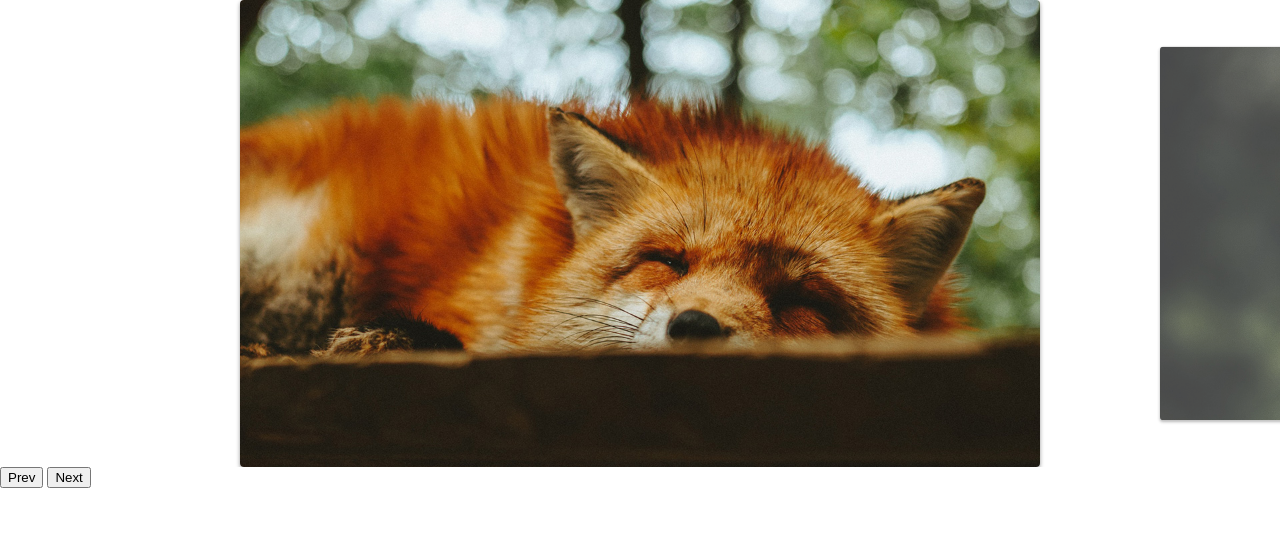
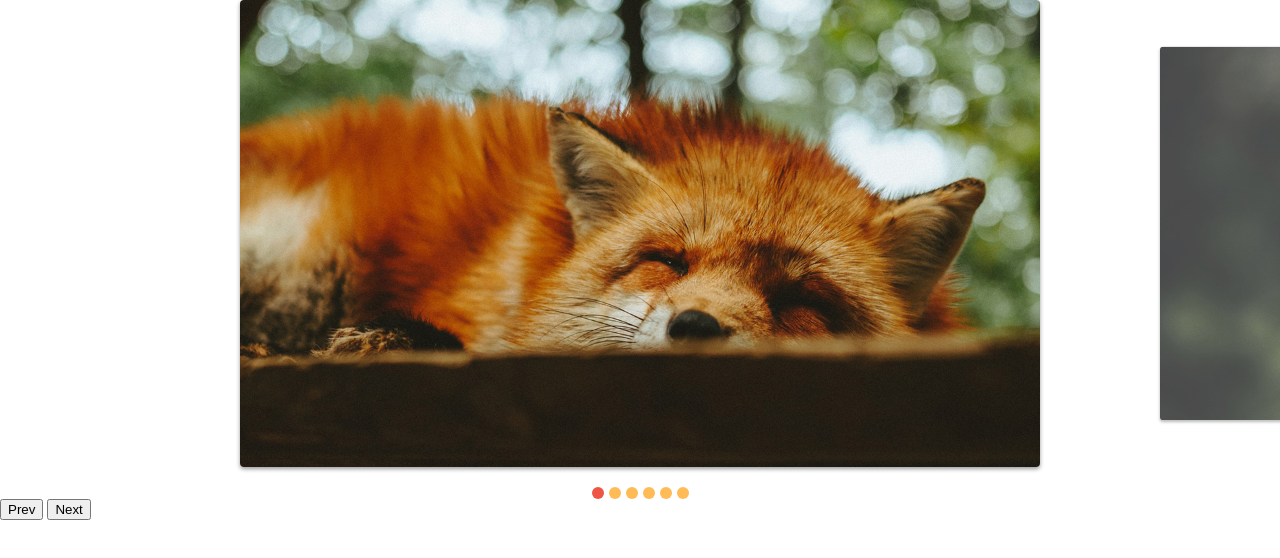
Before and after one commit to mateusxczw/slide, a plain HTML site: page index.html in a window 1280 px wide. Drawn offline with Linux system fonts and the light colour scheme.

Commit message:
adicionada paginação por Slide

```diff
--- a/css/style.css
+++ b/css/style.css
@@ -42,3 +42,25 @@ img {
   opacity: 1;
   transform: scale(1);
 }
+
+[data-control='slide'] {
+  display: flex;
+  justify-content: center;
+  margin-top: 20px;
+  gap: 5px;
+}
+
+[data-control='slide'] li a {
+  display: block;
+  width: 12px;
+  height: 12px;
+  background-color: #fb5;
+  border-radius: 50%;
+  overflow: hidden;
+  text-indent: -999px;
+}
+
+[data-control='slide'] li.active a,
+[data-control='slide'] li a:hover {
+  background-color: #e54;
+}
--- a/js/script.js
+++ b/js/script.js
@@ -3,5 +3,6 @@ import { SlideNav } from './slide.js';
 const slide = new SlideNav('.slide', '.slide-wrapper');
 slide.init();
 slide.addArrow('.prev', '.next');
+slide.addControl();
 
 console.log(slide);
--- a/js/slide.js
+++ b/js/slide.js
@@ -6,6 +6,8 @@ export class Slide {
     this.wrapper = document.querySelector(wrapper);
     this.dist = { finalPosition: 0, startX: 0, movement: 0 };
     this.activeClass = 'active';
+
+    this.changeEvent = new Event('changeEvent');
   }
 
   transition(active) {
@@ -99,6 +101,7 @@ export class Slide {
     this.slidesIndexNav(index);
     this.dist.finalPosition = activeSlide.position;
     this.changeActiveClass();
+    this.wrapper.dispatchEvent(this.changeEvent);
   }
 
   changeActiveClass() {
@@ -154,6 +157,10 @@ export class Slide {
 }
 
 export class SlideNav extends Slide {
+  constructor(slide, wrapper) {
+    super(slide, wrapper);
+    this.bindControlEvents();
+  }
   addArrow(prev, next) {
     this.prevElement = document.querySelector(prev);
     this.nextElement = document.querySelector(next);
@@ -164,4 +171,47 @@ export class SlideNav extends Slide {
     this.prevElement.addEventListener('click', this.activePrevSlide);
     this.nextElement.addEventListener('click', this.activeNextSlide);
   }
+
+  createControl() {
+    const control = document.createElement('ul');
+    control.dataset.control = 'slide';
+
+    this.slideArray.forEach((item, index) => {
+      control.innerHTML += `<li><a href="#slide${index + 1}">${
+        index + 1
+      }</a></li>`;
+    });
+    this.wrapper.appendChild(control);
+
+    return control;
+  }
+
+  eventControl(item, index) {
+    item.addEventListener('click', (event) => {
+      event.preventDefault();
+      this.changeSlide(index);
+    });
+
+    this.wrapper.addEventListener('changeEvent', this.activeControlItem);
+  }
+
+  activeControlItem() {
+    this.controlArray.forEach((item) => {
+      item.classList.remove(this.activeClass);
+    });
+    this.controlArray[this.index.active].classList.add(this.activeClass);
+  }
+
+  addControl(customControl) {
+    this.control =
+      document.querySelector(customControl) || this.createControl();
+    this.controlArray = [...this.control.children];
+    this.activeControlItem();
+    this.controlArray.forEach(this.eventControl);
+  }
+
+  bindControlEvents() {
+    this.activeControlItem = this.activeControlItem.bind(this);
+    this.eventControl = this.eventControl.bind(this);
+  }
 }
```
